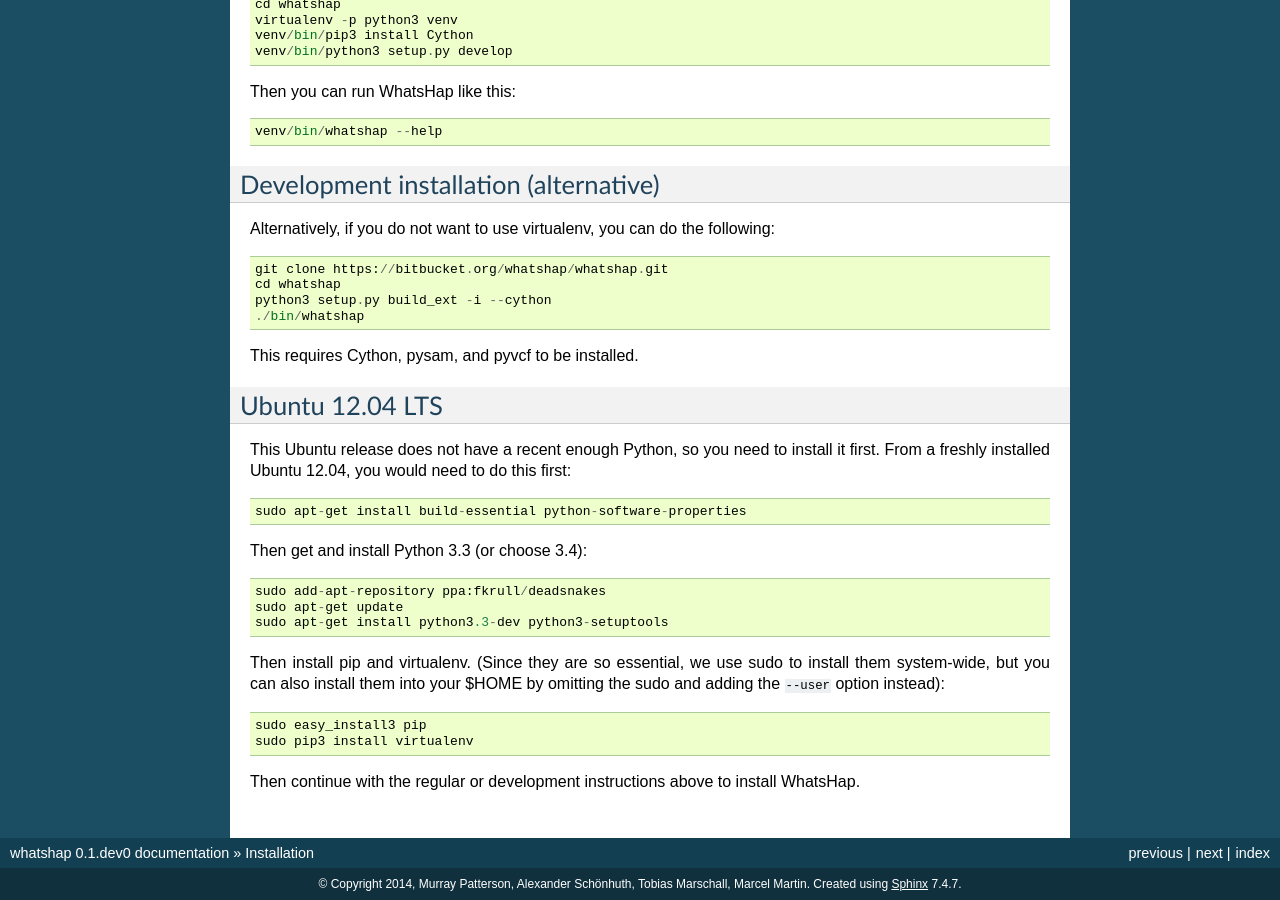
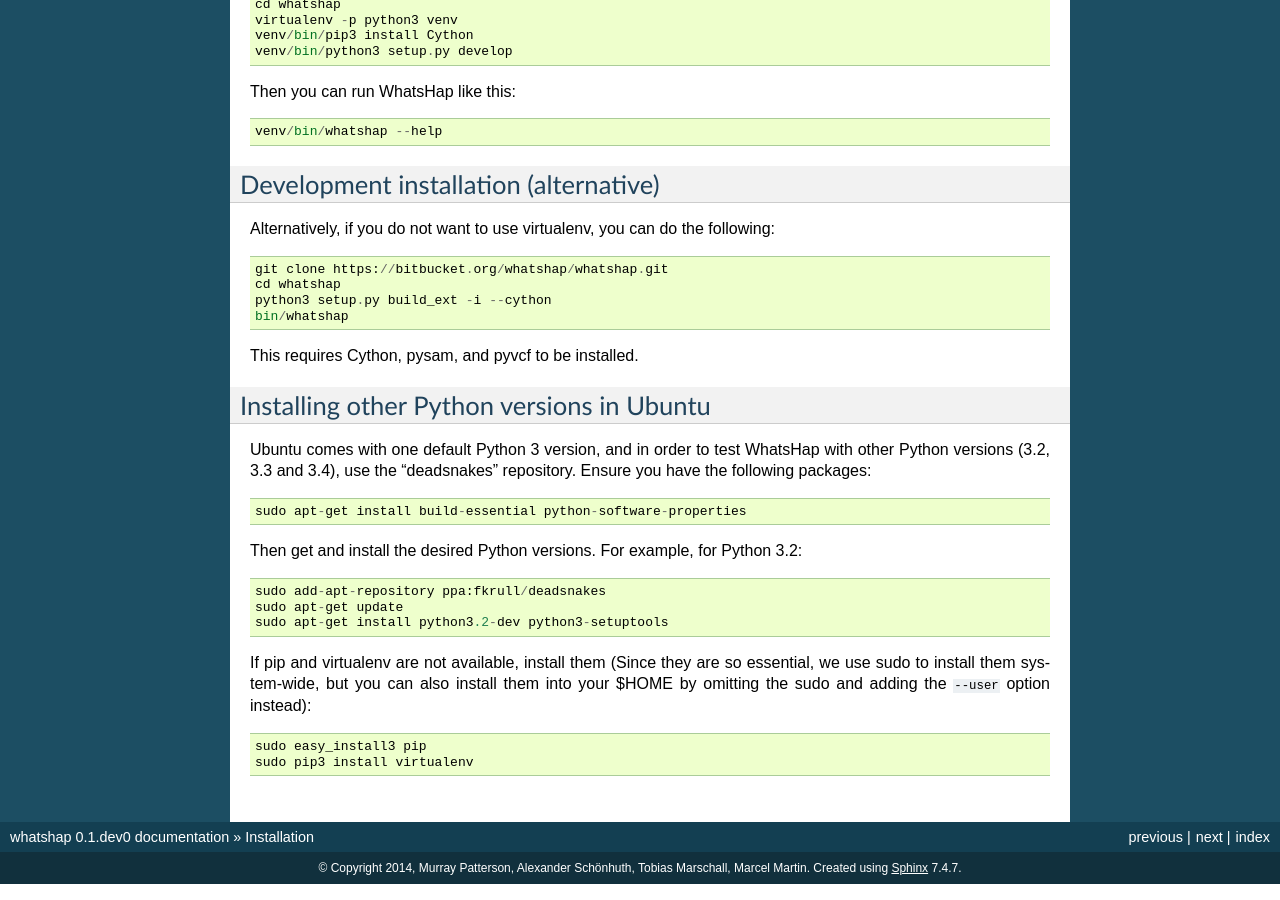
Before and after one commit to whatshap/whatshap, a Sphinx documentation site: the page built from doc/installation.rst, in a window 1280 px wide and 900 px high, scrolled down 1029 px. Built offline with Sphinx 7.4.7, drawn with Linux system fonts in a browser that asks for light colours; some of the changed text lies outside the part shown.

Commit message:
Make WhatsHap compatible with Python 3.2

```diff
--- a/doc/installation.rst
+++ b/doc/installation.rst
@@ -7,7 +7,7 @@
 ------------
 
 WhatsHap is implemented in C++ and Python. You need to have a C++ compiler,
-Python 3.3 (or later) and the corresponding Python header files. In Ubuntu,
+Python 3.2 (or later) and the corresponding Python header files. In Ubuntu,
 make sure the packages ``build-essential`` and ``python3-dev`` are installed.
 
 
@@ -64,38 +64,38 @@
 
 	venv/bin/whatshap --help
 
+
 Development installation (alternative)
 --------------------------------------
+
 Alternatively, if you do not want to use virtualenv, you can do the following::
 
 	git clone https://bitbucket.org/whatshap/whatshap.git
 	cd whatshap
 	python3 setup.py build_ext -i --cython
-	./bin/whatshap
+	bin/whatshap
 
 This requires Cython, pysam, and pyvcf to be installed.
 
-Ubuntu 12.04 LTS
-----------------
 
-This Ubuntu release does not have a recent enough Python, so you need to install
-it first. From a freshly installed Ubuntu 12.04, you would need to do this
-first::
+Installing other Python versions in Ubuntu
+------------------------------------------
+
+Ubuntu comes with one default Python 3 version, and in order to test WhatsHap
+with other Python versions (3.2, 3.3 and 3.4), use the “deadsnakes” repository.
+Ensure you have the following packages::
 
 	sudo apt-get install build-essential python-software-properties
 
-Then get and install Python 3.3 (or choose 3.4)::
+Then get and install the desired Python versions. For example, for Python 3.2::
 
 	sudo add-apt-repository ppa:fkrull/deadsnakes
 	sudo apt-get update
-	sudo apt-get install python3.3-dev python3-setuptools
+	sudo apt-get install python3.2-dev python3-setuptools
 
-Then install pip and virtualenv. (Since they are so essential, we use sudo to
-install them system-wide, but you can also install them into your $HOME by
-omitting the sudo and adding the ``--user`` option instead)::
+If pip and virtualenv are not available, install them (Since they are so essential,
+we use sudo to install them system-wide, but you can also install them into
+your $HOME by omitting the sudo and adding the ``--user`` option instead)::
 
 	sudo easy_install3 pip
 	sudo pip3 install virtualenv
-
-Then continue with the regular or development instructions above to install
-WhatsHap.
```
Also changed, not shown: setup.py (+8 -4 lines), 3 other files.
